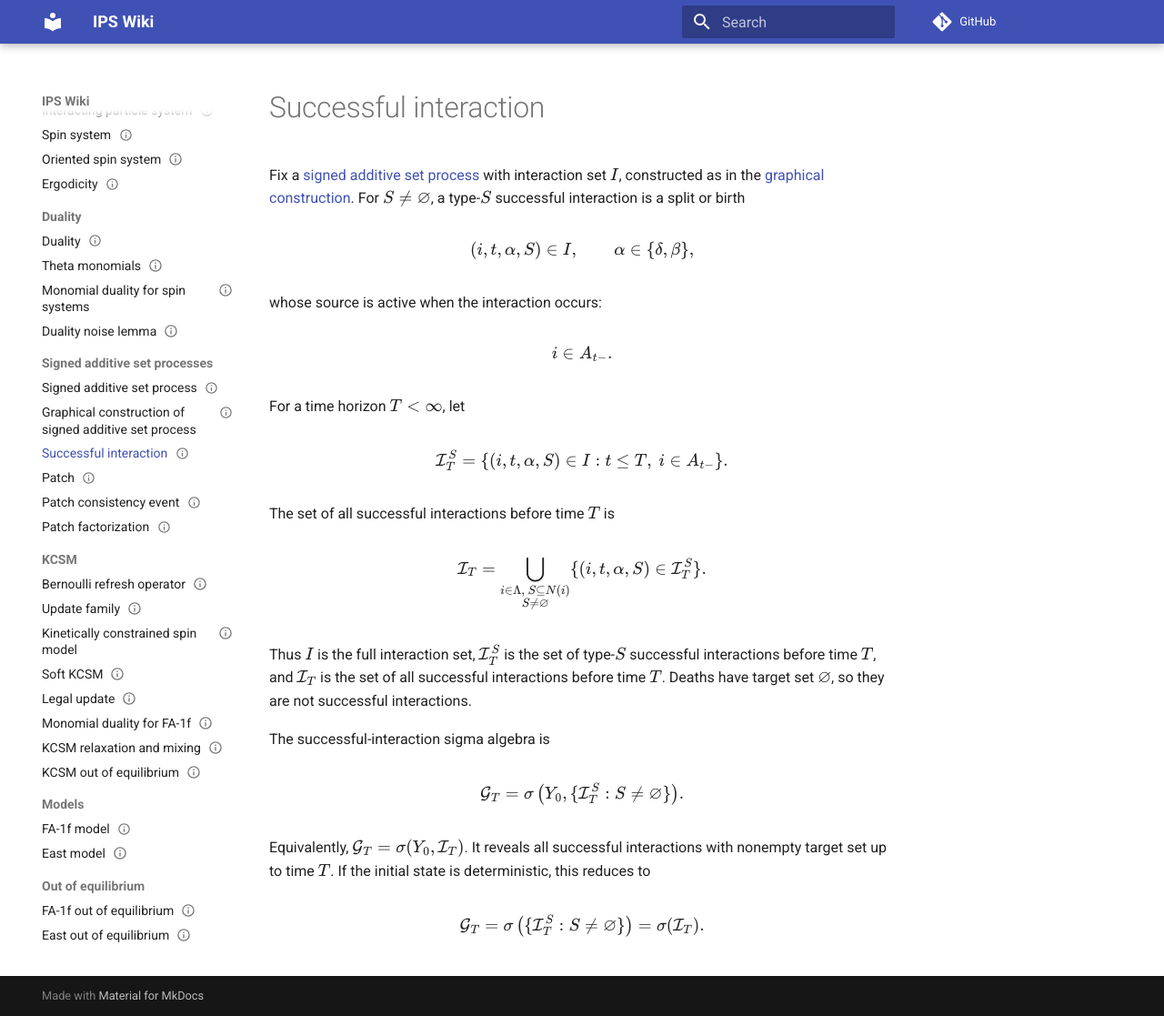
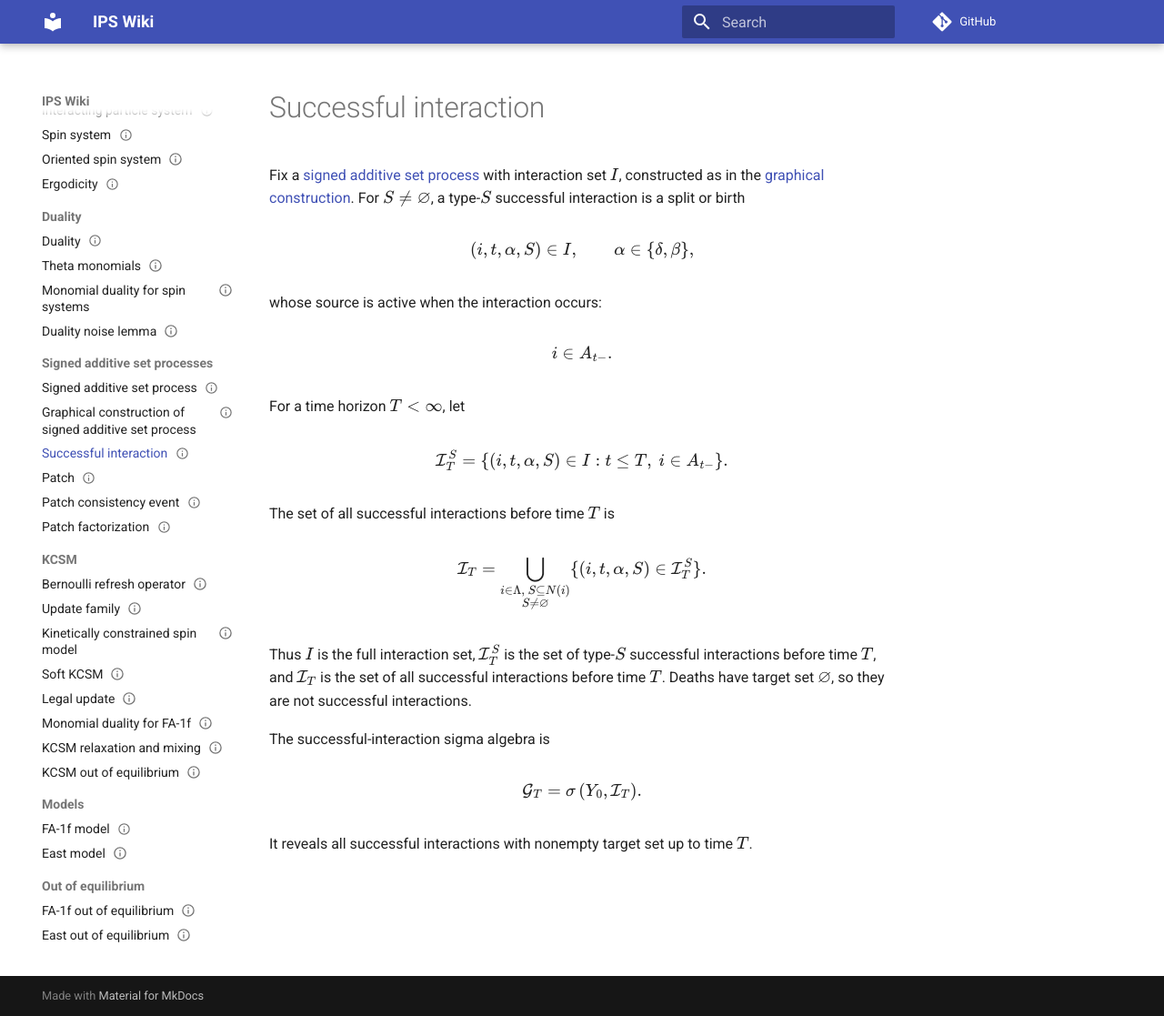
Before and after one commit to maciejgluchowski86-beep/ips-wiki, an MkDocs documentation site: the page built from docs/entries/successful-interaction.md, in a window 1280 px wide and 1117 px high. Shown: the whole window at 91% size. Built offline with MkDocs 1.6.1 and Material for MkDocs 9.7.7, drawn with Linux system fonts in a browser that asks for light colours; comment, search, counter and statistics services are not loaded.

Commit message:
Update successful-interaction.md

```diff
--- a/docs/entries/successful-interaction.md
+++ b/docs/entries/successful-interaction.md
@@ -47,15 +47,7 @@ The successful-interaction sigma algebra is
 $$
 \cG_T
 =
-\sigma\left(Y_0,\{\mathcal I_T^S:S\ne\vn\}\right).
+\sigma\left(Y_0,\mathcal I_T\right).
 $$
 
-Equivalently, \(\cG_T=\sigma(Y_0,\mathcal I_T)\). It reveals all successful interactions with nonempty target set up to time \(T\). If the initial state is deterministic, this reduces to
-
-$$
-\cG_T
-=
-\sigma\left(\{\mathcal I_T^S:S\ne\vn\}\right)
-=
-\sigma(\mathcal I_T).
-$$
+It reveals all successful interactions with nonempty target set up to time \(T\).
```
